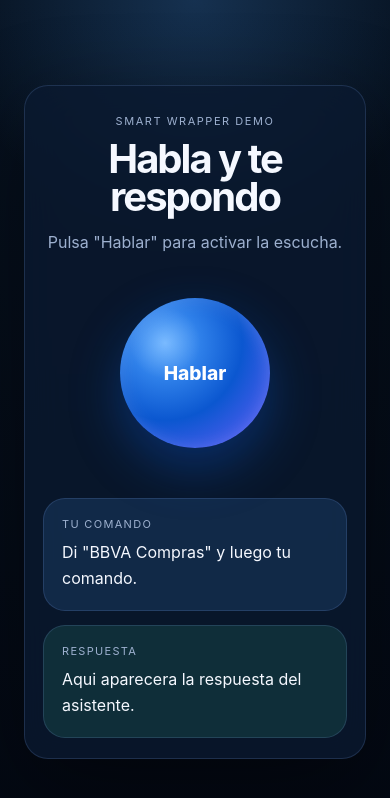
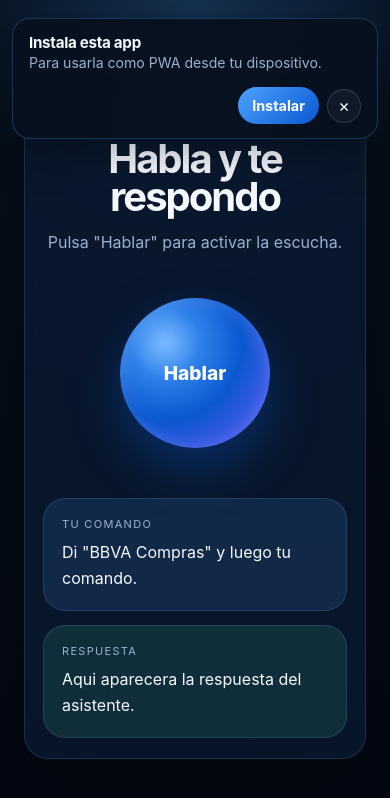
Before and after one commit to acardonag/wrapper, a website: page pwa/index.html in a window 390 px wide. Drawn offline with Linux system fonts and the light colour scheme.

Commit message:
Add install banner to wrapper PWA

```diff
--- a/pwa/app.js
+++ b/pwa/app.js
@@ -39,6 +39,11 @@ const speakButtonWrap = document.getElementById('speak-button-wrap');
 const statusText = document.getElementById('status-text');
 const transcriptText = document.getElementById('transcript-text');
 const responseText = document.getElementById('response-text');
+const installBanner = document.getElementById('install-banner');
+const installButton = document.getElementById('install-button');
+const installDismiss = document.getElementById('install-dismiss');
+
+let deferredInstallPrompt = null;
 
 function debugLog(step, payload) {
   if (payload === undefined) {
@@ -71,6 +76,48 @@ function setTranscript(text) {
 function setResponse(text) {
   responseText.textContent = text || 'Aqui aparecera la respuesta del asistente.';
 }
+
+function showInstallBanner() {
+  if (installBanner) {
+    installBanner.hidden = false;
+  }
+}
+
+function hideInstallBanner() {
+  if (installBanner) {
+    installBanner.hidden = true;
+  }
+}
+
+window.addEventListener('beforeinstallprompt', (event) => {
+  event.preventDefault();
+  deferredInstallPrompt = event;
+  showInstallBanner();
+});
+
+window.addEventListener('appinstalled', () => {
+  deferredInstallPrompt = null;
+  hideInstallBanner();
+  debugLog('app installed');
+});
+
+installButton?.addEventListener('click', async () => {
+  if (!deferredInstallPrompt) {
+    debugLog('install prompt missing');
+    return;
+  }
+
+  deferredInstallPrompt.prompt();
+  const choice = await deferredInstallPrompt.userChoice.catch(() => ({ outcome: 'dismissed' }));
+  debugLog('install prompt choice', choice);
+  deferredInstallPrompt = null;
+  hideInstallBanner();
+});
+
+installDismiss?.addEventListener('click', () => {
+  deferredInstallPrompt = null;
+  hideInstallBanner();
+});
 
 function createClientSessionId() {
   return `smart-wrapper-${crypto.randomUUID()}`;
--- a/pwa/index.html
+++ b/pwa/index.html
@@ -12,6 +12,17 @@
   <link rel="stylesheet" href="./styles.css">
 </head>
 <body>
+  <aside id="install-banner" class="install-banner" hidden>
+    <div class="install-banner__copy">
+      <strong>Instala esta app</strong>
+      <span>Para usarla como PWA desde tu dispositivo.</span>
+    </div>
+    <div class="install-banner__actions">
+      <button id="install-button" type="button" class="install-banner__button">Instalar</button>
+      <button id="install-dismiss" type="button" class="install-banner__dismiss" aria-label="Cerrar aviso">×</button>
+    </div>
+  </aside>
+
   <main class="voice-shell">
     <section class="voice-card">
       <p class="eyebrow">Smart Wrapper Demo</p>
--- a/pwa/styles.css
+++ b/pwa/styles.css
@@ -33,6 +33,84 @@ body {
   display: grid;
   place-items: center;
   padding: 24px;
+}
+
+.install-banner {
+  position: fixed;
+  z-index: 20;
+  top: 18px;
+  left: 50%;
+  transform: translateX(-50%);
+  width: min(calc(100% - 24px), 560px);
+  display: flex;
+  align-items: center;
+  justify-content: space-between;
+  gap: 16px;
+  padding: 14px 16px;
+  border-radius: 18px;
+  border: 1px solid rgba(77, 163, 255, 0.25);
+  background: rgba(7, 17, 31, 0.92);
+  backdrop-filter: blur(16px);
+  box-shadow: 0 16px 40px rgba(0, 0, 0, 0.28);
+}
+
+.install-banner__copy {
+  display: grid;
+  gap: 2px;
+}
+
+.install-banner__copy strong {
+  font-size: 0.95rem;
+  letter-spacing: -0.02em;
+}
+
+.install-banner__copy span {
+  font-size: 0.88rem;
+  color: var(--muted);
+}
+
+.install-banner__actions {
+  display: flex;
+  align-items: center;
+  gap: 8px;
+}
+
+.install-banner__button {
+  appearance: none;
+  border: 0;
+  border-radius: 999px;
+  padding: 10px 14px;
+  background: linear-gradient(135deg, var(--primary-strong), var(--primary));
+  color: #fff;
+  font: inherit;
+  font-size: 0.9rem;
+  font-weight: 700;
+  cursor: pointer;
+}
+
+.install-banner__dismiss {
+  appearance: none;
+  width: 34px;
+  height: 34px;
+  border: 1px solid rgba(157, 176, 207, 0.22);
+  border-radius: 50%;
+  background: rgba(255, 255, 255, 0.04);
+  color: var(--text);
+  font: inherit;
+  font-size: 1.1rem;
+  line-height: 1;
+  cursor: pointer;
+}
+
+@media (max-width: 520px) {
+  .install-banner {
+    align-items: flex-start;
+    flex-direction: column;
+  }
+
+  .install-banner__actions {
+    align-self: flex-end;
+  }
 }
 
 .voice-card {
```
